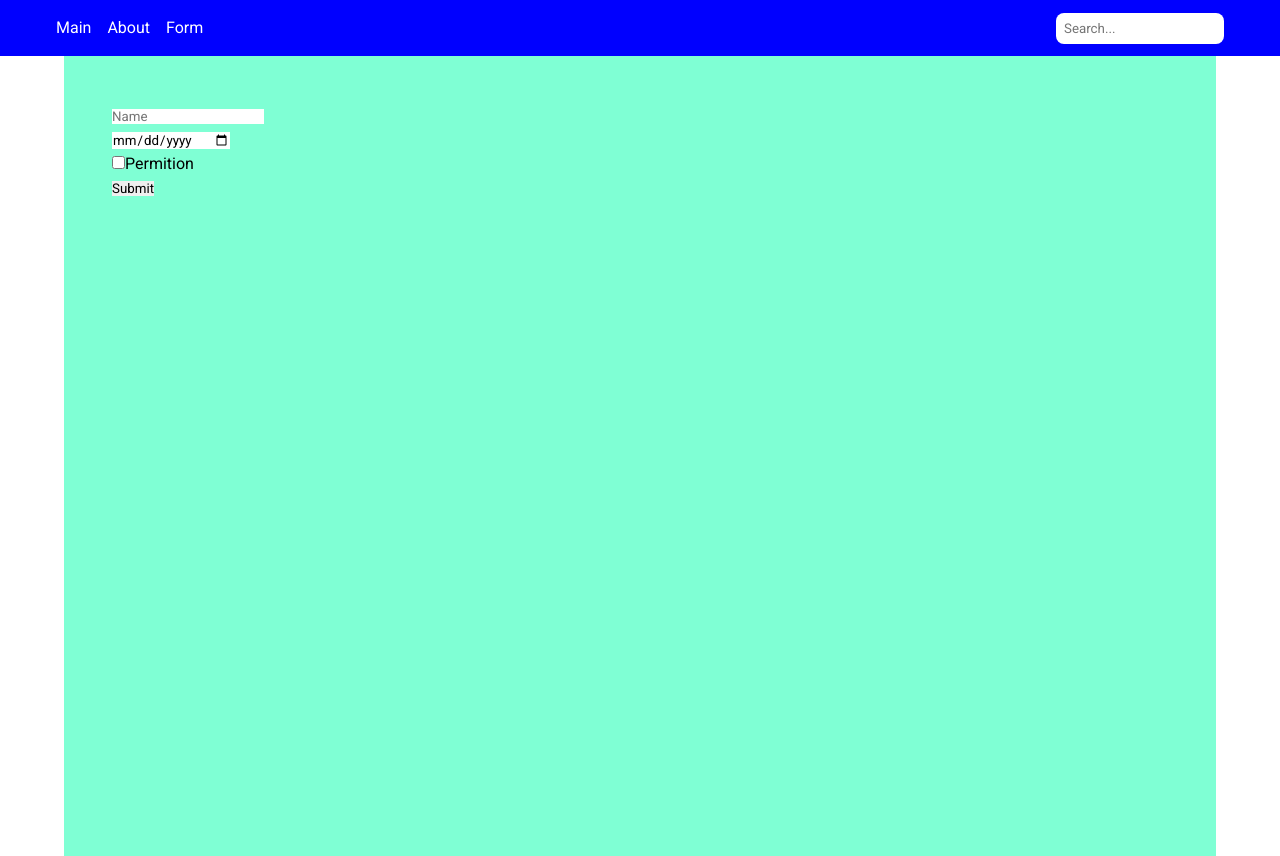
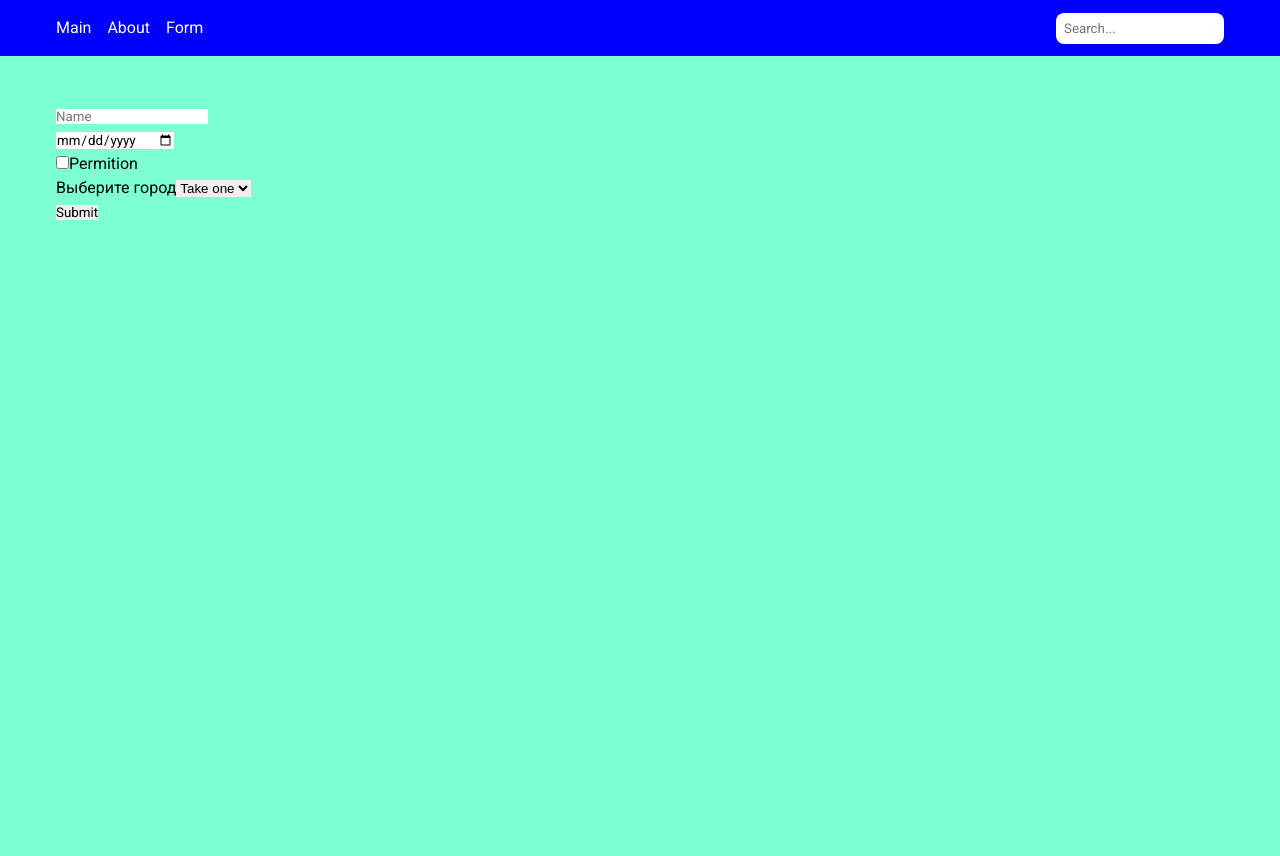
Before and after one commit to MaksimKarpuk/RS-School-React-Project-, a React (Vite) app: page /form in a window 1280 px wide. Built offline with nearby package versions, Linux system fonts and the light colour scheme.

Commit message:
feat:add select field

```diff
--- a/src/App.tsx
+++ b/src/App.tsx
@@ -1,5 +1,4 @@
 import { Component, ReactNode } from 'react';
-import { Container } from '@mui/material';
 import { Route, Routes } from 'react-router-dom';
 import MainPage from './Components/Pages/MainPage';
 import AboutPage from './Components/Pages/AboutPage';
@@ -29,14 +28,12 @@ class App extends Component<unknown, IState> {
     return (
       <>
         <Header searchValue={this.state.searchValue} handleChange={this.handleChange} />
-        <Container>
         <Routes>
           <Route path="/" element={<MainPage searchValue={this.state.searchValue} />} />
           <Route path="/about" element={<AboutPage />} />
           <Route path="/form" element={<FormPage />} />
           <Route path="*" element={<ErrorPage />} />
         </Routes>
-        </Container>
       </>
     );
   }
--- /dev/null
+++ b/src/Components/Atoms/SelectRef/SelectRef.tsx
@@ -0,0 +1,31 @@
+import { Component } from 'react';
+
+interface IProps {
+  selectField: React.RefObject<HTMLSelectElement>;
+}
+class SelectRef extends Component<IProps> {
+  render() {
+    return (
+      <label htmlFor="selectRef">
+        Выберите город
+        <select
+          name="selectRef"
+          id="selectRef"
+          defaultValue="Take one"
+          ref={this.props.selectField}
+        >
+          <option value="Take one" disabled>
+            Take one
+          </option>
+          <option value="Minsk">Minsk</option>
+          <option value="Brest">Brest</option>
+          <option value="Gomel">Gomel</option>
+          <option value="Grodno">Grodno</option>
+          <option value="Vitebsk">Vitebsk</option>
+          <option value="Mogilev">Mogilev</option>
+        </select>
+      </label>
+    );
+  }
+}
+export default SelectRef;
--- a/src/Components/Molecules/FormCard/FormCard.tsx
+++ b/src/Components/Molecules/FormCard/FormCard.tsx
@@ -3,6 +3,7 @@ import { Component } from 'react';
 interface IProps {
   inputValue: string | undefined;
   inputDate: string | undefined;
+  selectValue: string | undefined;
   checkboxValue: boolean | undefined;
 }
 class FormCard extends Component<IProps> {
@@ -16,6 +17,7 @@ class FormCard extends Component<IProps> {
             ? ''
             : 'Permition was got'}
         </div>
+        <div>{this.props.selectValue}</div>
       </div>
     );
   }
--- a/src/Components/Organisms/Form/Form.tsx
+++ b/src/Components/Organisms/Form/Form.tsx
@@ -7,6 +7,7 @@ interface IState {
   inputDate: string | undefined;
   checkboxValue: boolean | undefined;
   checked: boolean;
+  selectValue: string | undefined;
 }
 
 class Form extends Component<unknown, IState> {
@@ -16,12 +17,21 @@ class Form extends Component<unknown, IState> {
 
   checkboxField: React.RefObject<HTMLInputElement>;
 
+  selectField: React.RefObject<HTMLSelectElement>;
+
   constructor(props) {
     super(props);
     this.inputField = React.createRef();
     this.dateField = React.createRef();
     this.checkboxField = React.createRef();
-    this.state = { inputValue: '', inputDate: '', checked: false, checkboxValue: false };
+    this.selectField = React.createRef();
+    this.state = {
+      inputValue: '',
+      inputDate: '',
+      checked: false,
+      checkboxValue: false,
+      selectValue: '',
+    };
     this.setForm = this.setForm.bind(this);
   }
 
@@ -30,6 +40,7 @@ class Form extends Component<unknown, IState> {
     this.setState({ inputValue: this.inputField.current?.value });
     this.setState({ inputDate: this.dateField.current?.value });
     this.setState({ checkboxValue: this.checkboxField.current?.checked });
+    this.setState({ selectValue: this.selectField.current?.value });
     if (this.inputField.current?.value) {
       this.inputField.current.value = '';
     }
@@ -39,6 +50,9 @@ class Form extends Component<unknown, IState> {
     if (this.checkboxField.current?.checked) {
       this.checkboxField.current.checked = false;
     }
+    if (this.selectField.current?.value) {
+      this.selectField.current.value = '';
+    }
   }
 
   render() {
@@ -47,6 +61,8 @@ class Form extends Component<unknown, IState> {
         inputValue={this.state.inputValue}
         inputDate={this.state.inputDate}
         checkboxValue={this.state.checkboxValue}
+        selectValue={this.state.selectValue}
+        selectField={this.selectField}
         inputField={this.inputField}
         dateField={this.dateField}
         checkboxField={this.checkboxField}
--- a/src/Components/Organisms/Form/FormView.tsx
+++ b/src/Components/Organisms/Form/FormView.tsx
@@ -4,16 +4,19 @@ import Input from '../../Atoms/InputRef/InputRef';
 import Date from '../../Atoms/DateRef/DateRef';
 import FormCard from '../../Molecules/FormCard/FormCard';
 import Checkbox from '../../Atoms/CheckboxRef/CheckboxRef';
+import Select from '../../Atoms/SelectRef/SelectRef';
 import style from './styles.module.scss';
 
 interface IProps {
   inputValue: string | undefined;
   inputDate: string | undefined;
   checkboxValue: boolean | undefined;
+  selectValue: string | undefined;
   checked: boolean;
   inputField: React.RefObject<HTMLInputElement>;
   dateField: React.RefObject<HTMLInputElement>;
   checkboxField: React.RefObject<HTMLInputElement>;
+  selectField: React.RefObject<HTMLSelectElement>;
   setForm: (e: React.MouseEvent<HTMLButtonElement>) => void;
 }
 
@@ -21,25 +24,34 @@ class FormView extends Component<IProps, unknown> {
   render() {
     return (
       <form className={style.form}>
-        <div className={style.form__input}>
+        <div className={style.form__container}>
+          <div className={style.container__inputs}>
+            <div className={style.container__input}>
               <Input placeholder="Name" inputField={this.props.inputField} />
             </div>
-        <div className={style.form__date}>
+            <div className={style.container__date}>
               <Date dateField={this.props.dateField} />
             </div>
-        <div className={style.form__checkbox}>
+            <div className={style.container__checkbox}>
               <Checkbox checkboxField={this.props.checkboxField} checked={this.props.checked} />
             </div>
-        <div className={style.form__card}>
+            <div className={style.container__select}>
+              <Select selectField={this.props.selectField} />
+            </div>
+          </div>
+
+          <div className={style.container__card}>
             <FormCard
               inputValue={this.props.inputValue}
               inputDate={this.props.inputDate}
               checkboxValue={this.props.checkboxValue}
+              selectValue={this.props.selectValue}
             />
           </div>
           <button type="submit" onClick={this.props.setForm}>
             Submit
           </button>
+        </div>
       </form>
     );
   }
--- a/src/Components/Organisms/Form/styles.module.scss
+++ b/src/Components/Organisms/Form/styles.module.scss
@@ -3,5 +3,8 @@
 .form {
   background-color: aquamarine;
   height: 100vh;
-  padding: 3rem;
+  padding: 3rem 0;
+  .form__container {
+    @include container;
+  }
 }
```
Lines whose indentation alone changed are shown as unchanged.
